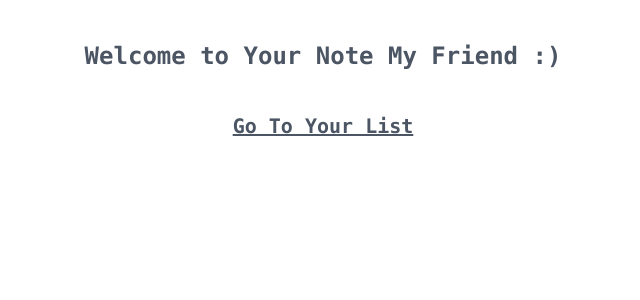
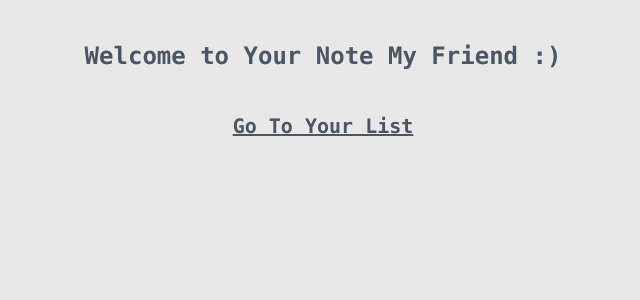
Before and after one commit to Zahra-Shokri/Note, a Next.js app: page / in a window 1280 px wide. Shown: the top 300 px of the page, without its empty margins (317-957 px from the left). Built offline with nearby package versions, Linux system fonts and the light colour scheme.

Commit message:
Added style to global css

```diff
--- a/app/globals.css
+++ b/app/globals.css
@@ -1,3 +1,7 @@
 @tailwind base;
 @tailwind components;
 @tailwind utilities;
+
+* {
+    background-color: #e8e8e8;
+}
```
